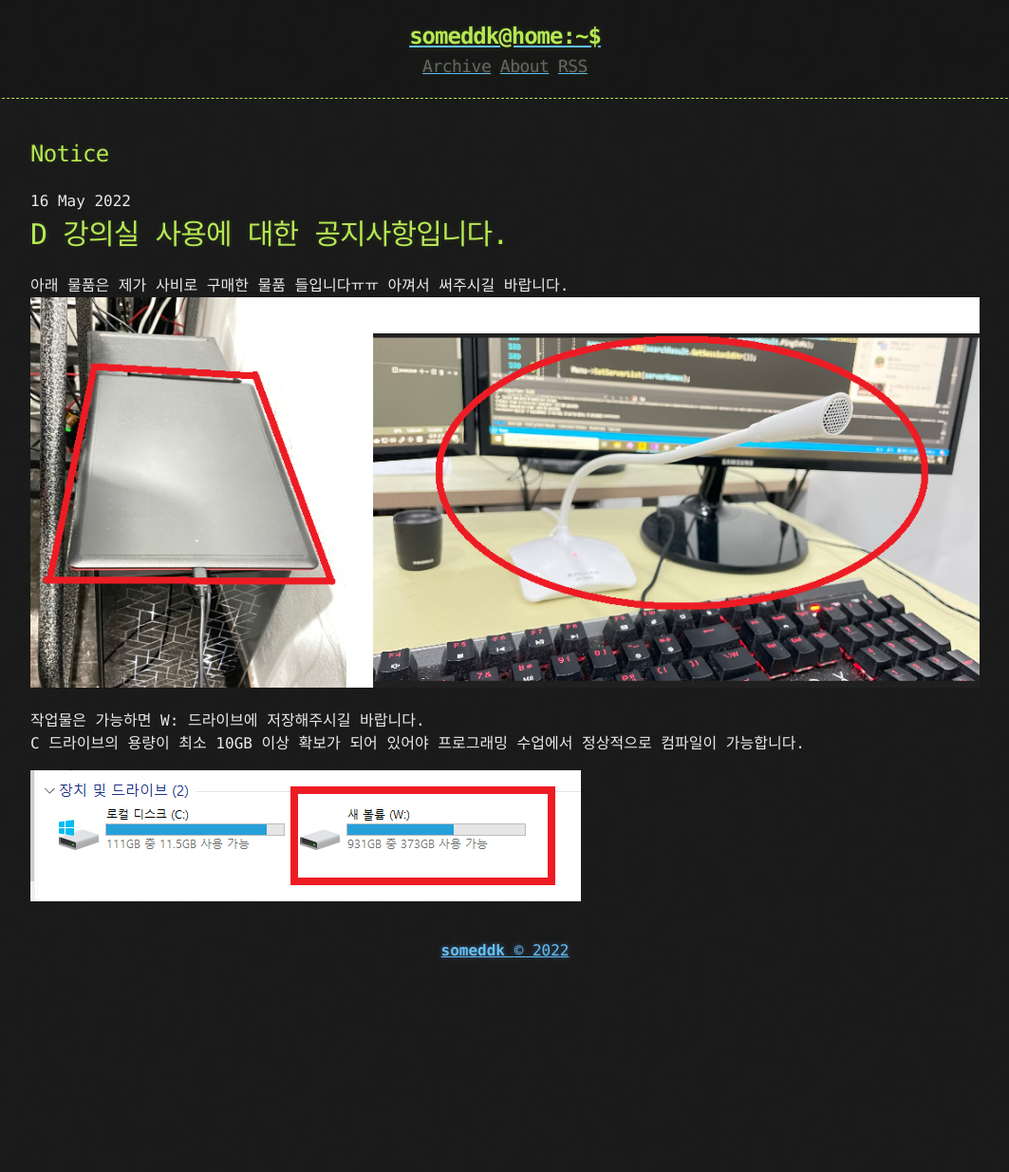
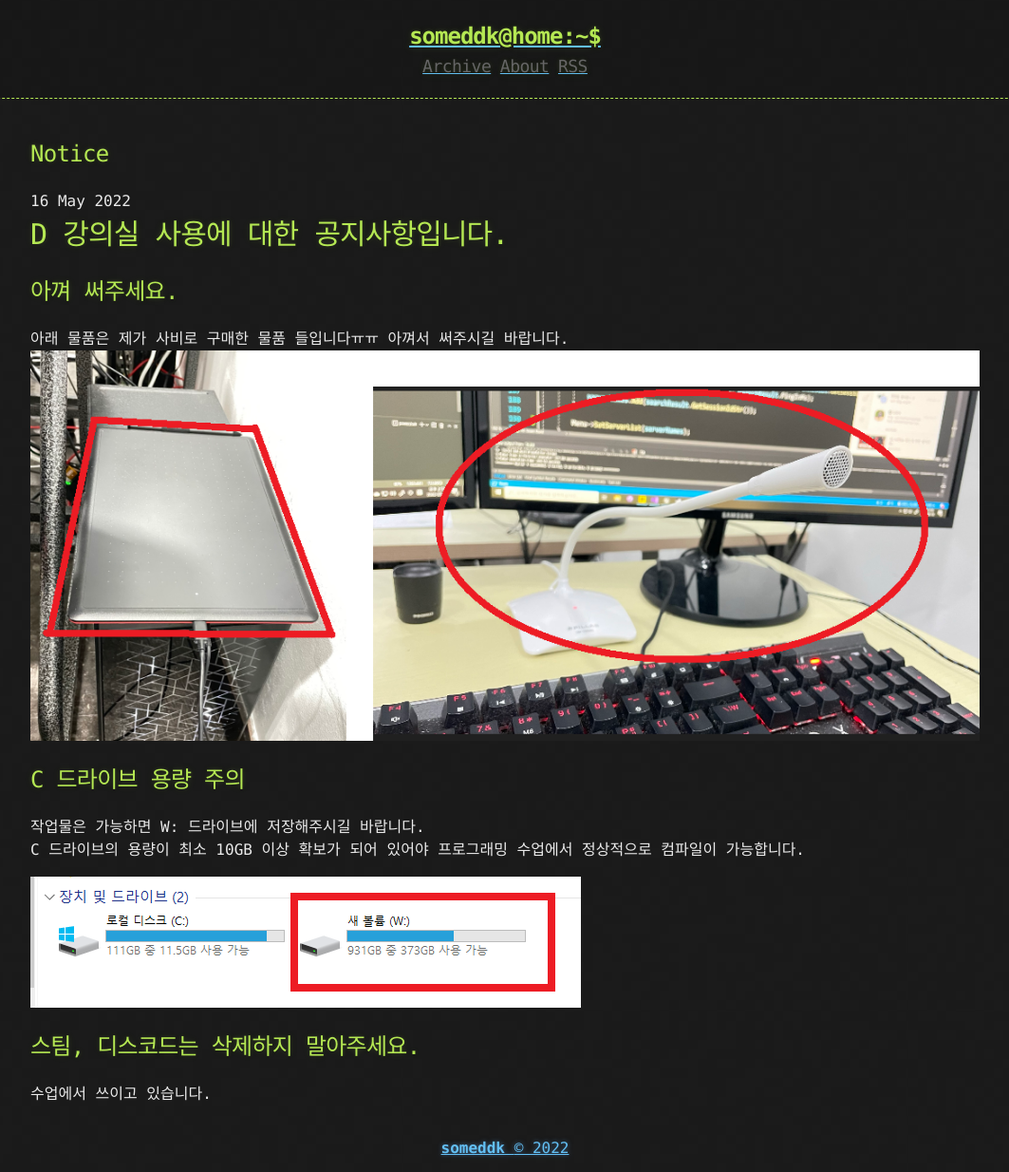
Before and after one commit to simeddk/Blog, a Jekyll site: the page built from _posts/2022-05-16-Notice.md, in a window 1280 px wide. Shown: the whole page at 95% size, without its empty margins (108-1171 px from the left). Built offline with Jekyll 4.4.1, drawn with Linux system fonts in a browser that asks for light colours; before the commit the page ends 1026 px from its top, so only the background shows below that.

Commit message:
내용 추가

```diff
--- a/_posts/2022-05-16-Notice.md
+++ b/_posts/2022-05-16-Notice.md
@@ -4,11 +4,15 @@ published: true
 ---
 
 # D 강의실 사용에 대한 공지사항입니다.
+## 아껴 써주세요.
 아래 물품은 제가 사비로 구매한 물품 들입니다ㅠㅠ 아껴서 써주시길 바랍니다.<br/>
 ![Images/Notice/Device.png](Images/Notice/Device.png)<br/>
 
-
+## C 드라이브 용량 주의
 작업물은 가능하면 W: 드라이브에 저장해주시길 바랍니다.<br/>
 C 드라이브의 용량이 최소 10GB 이상 확보가 되어 있어야 프로그래밍 수업에서 정상적으로 컴파일이 가능합니다.<br/>
 
-![Images/Notice/Drive.png](Images/Notice/Drive.png)
+![Images/Notice/Drive.png](Images/Notice/Drive.png)<br/>
+
+## 스팀, 디스코드는 삭제하지 말아주세요.
+수업에서 쓰이고 있습니다.
```
